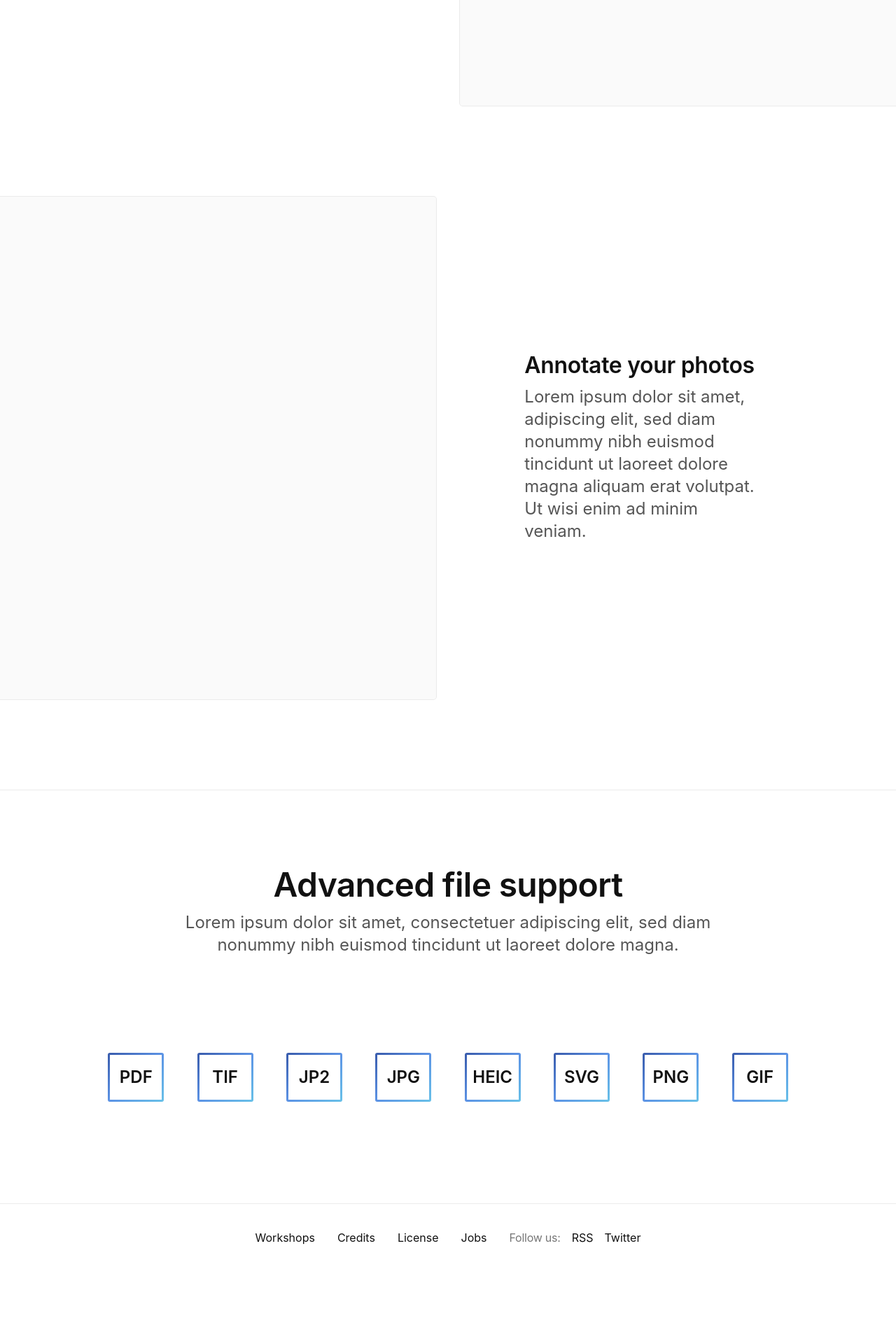
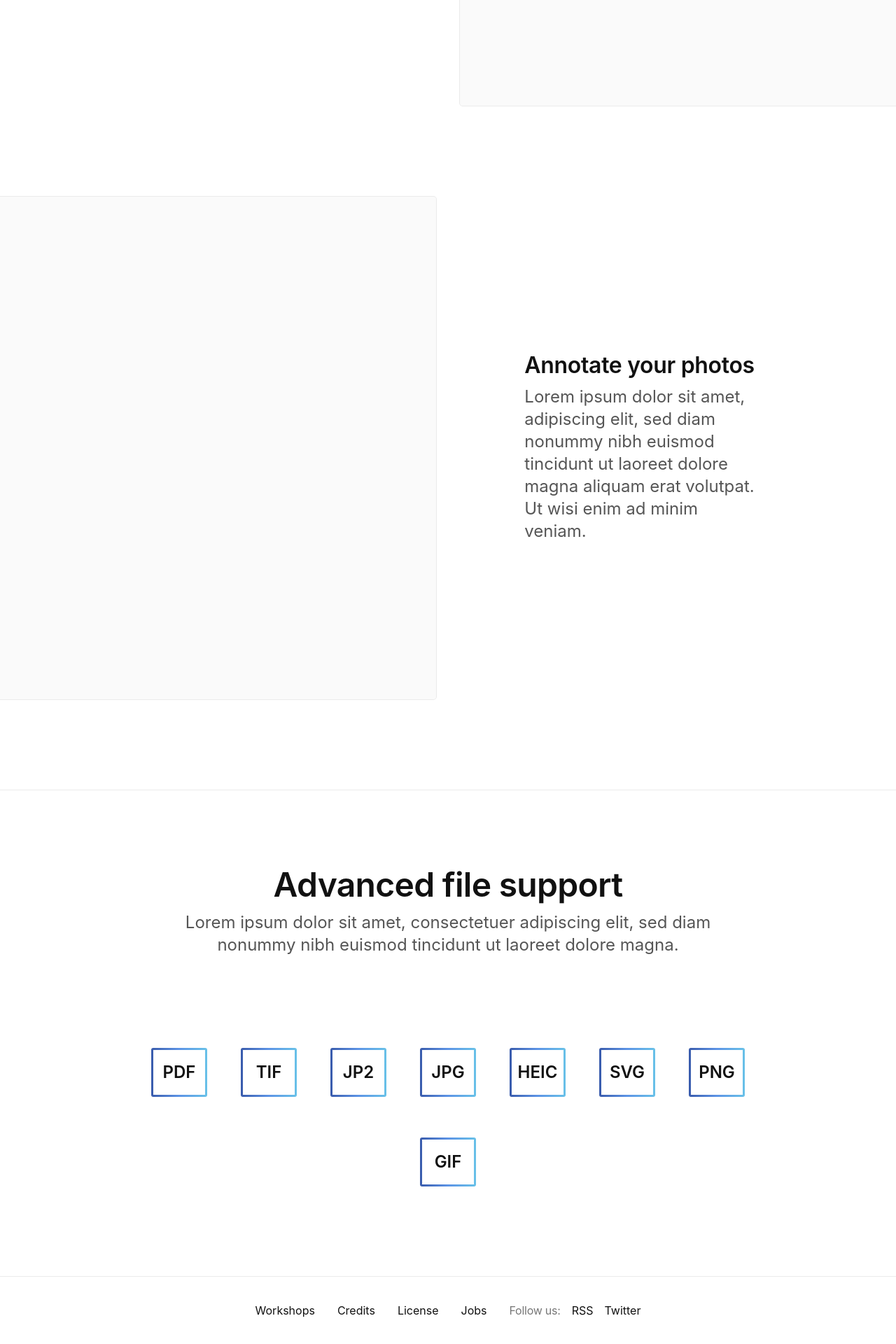
Before and after one commit to tropy/tropy.github.io, a Jekyll site: the page built from index.html, in a window 1280 px wide. Shown: the part 3212-5132 px from the top of the page at 70% size. Built offline with Jekyll 4.4.1, drawn with Linux system fonts in a browser that asks for light colours; before the commit the page ends 5028 px from its top, so only the background shows below that.

Commit message:
Enhance file support icon grid.

```diff
--- a/assets/stylesheets/_file-support.scss
+++ b/assets/stylesheets/_file-support.scss
@@ -4,9 +4,16 @@
 
 .file-support {
   border-top: 1px solid $gray-light;
+  padding: $section-padding-y-phone 0 ($section-padding-y-phone - $space-min) 0;
+
+  @for $i from 3 through 7 {
+    @media (min-width: (16px + (96px * $i))) {
+      padding-bottom: calc((#{$section-padding-y-phone - $space-min}) - ((100vw - #{$i * $file-support-icon-size}) / (#{$i + 1}) - 20px));
+    }
+  }
 
   @media (min-width: $sm) {
-    padding: 128px 0;
+    padding: $section-padding-y 0 ($section-padding-y - $space-xl);
   }
 
   .container-fluid {
@@ -14,9 +21,11 @@
   }
 
   h2 {
+    margin-top: -14px;;
+    margin-bottom: 0;
+
     @media (min-width: $sm) {
       margin-top: -19px;
-      margin-bottom: 12px;
     }
   }
 
@@ -30,51 +39,60 @@
 
   ul {
     display: grid;
-    grid-template-columns: repeat(auto-fit, minmax(80px, 1fr));
-    grid-auto-rows: 1fr;
-    grid-column-gap: 16px;
-    grid-row-gap: 16px;
+    grid-template-columns: repeat(auto-fit, #{$file-support-icon-size});
+    grid-template-rows: auto;
+    grid-gap: 16px;
+    justify-content: space-evenly;
     list-style: none;
-    margin: 0;
+    margin: 0 auto;
     padding: 0;
+    margin-top: $section-padding-y-phone - 6px;
 
     @media (min-width: $sm) {
-      margin-top: 128px - 7px;
-      grid-column-gap: 24px;
-      grid-row-gap: 24px;
+      display: flex;
+      flex-wrap: wrap;
+      justify-content: center;
+      width: 5 * ($file-support-icon-size + $space-xl);
+      margin-top: $section-padding-y - 7px;
     }
 
-    &::before {
-      content: "";
-      width: 0;
-      padding-bottom: 100%;
-      grid-row: 1 / 1;
-      grid-column: 1 / 1;
+    @media (min-width: $lg) {
+      width: auto;
     }
   }
 
   li {
     justify-self: center;
-    align-self: center;
     display: flex;
     justify-content: center;
     align-items: center;
-    width: 80px;
-    height: 70px;
+    width: $file-support-icon-size;
+    height: $file-support-icon-size - 10px;
     font-size: 24px;
     font-weight: 600;
+    margin-top: 10px;
     background:
       linear-gradient(to bottom, $white, $white) no-repeat center / calc(100% - 6px) calc(100% - 6px) scroll,
-      linear-gradient(to bottom right, $blue-dark, $blue, $blue-light) no-repeat left bottom / auto auto fixed;
+      linear-gradient(to right, $blue-dark, $blue, $blue-light) no-repeat left bottom / auto auto fixed;
     border-radius: 3px;
     position: relative;
+
+    @for $i from 3 through 7 {
+      @media (min-width: (16px + (96px * $i))) {
+        margin-bottom: calc((100vw - #{$i * $file-support-icon-size}) / (#{$i + 1}) - 16px);
+      }
+    }
+
+    @media (min-width: $sm) {
+      margin: 10px $space-md $space-xl $space-md;
+    }
 
     &::before,
     &::after {
       content: "";
       position: absolute;
       height: 3px;
-      background: linear-gradient(to bottom right, $blue-dark, $blue, $blue-light) no-repeat left bottom / auto auto fixed;
+      background: linear-gradient(to right, $blue-dark, $blue, $blue-light) no-repeat left bottom / auto auto fixed;
       border-top-left-radius: 3px;
       border-top-right-radius: 3px;
     }
@@ -90,10 +108,5 @@
       top: -5px;
       width: calc(100% - 12px);
     }
-
-    &:first-child {
-      grid-column: 1 / 2;
-      grid-row: 1 / 2;
-    }
   }
 }
--- a/assets/stylesheets/_variables.scss
+++ b/assets/stylesheets/_variables.scss
@@ -57,6 +57,11 @@ $lg: 1200px;
 
 $z-index-header: 1010;
 
+// Layout
+
+$section-padding-y: 128px;
+$section-padding-y-phone: 64px;
+
 // Components
 
 // Header
@@ -67,6 +72,7 @@ $header-height-mobile: 64px;
 
 // File support
 $file-support-max-width: $container-fluid-max-width * 10 / 12;
+$file-support-icon-size: 80px;
 
 // Footer
 $footer-color:  $body-color;
```
